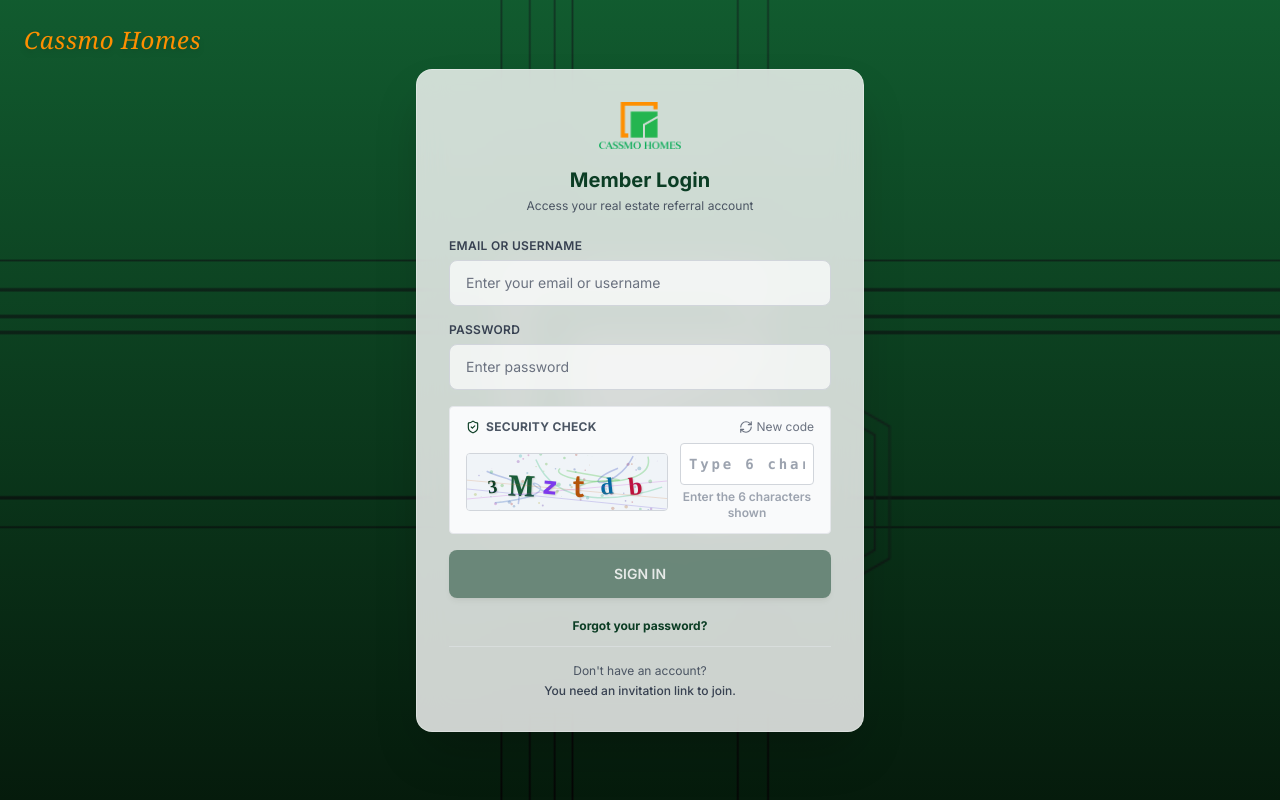
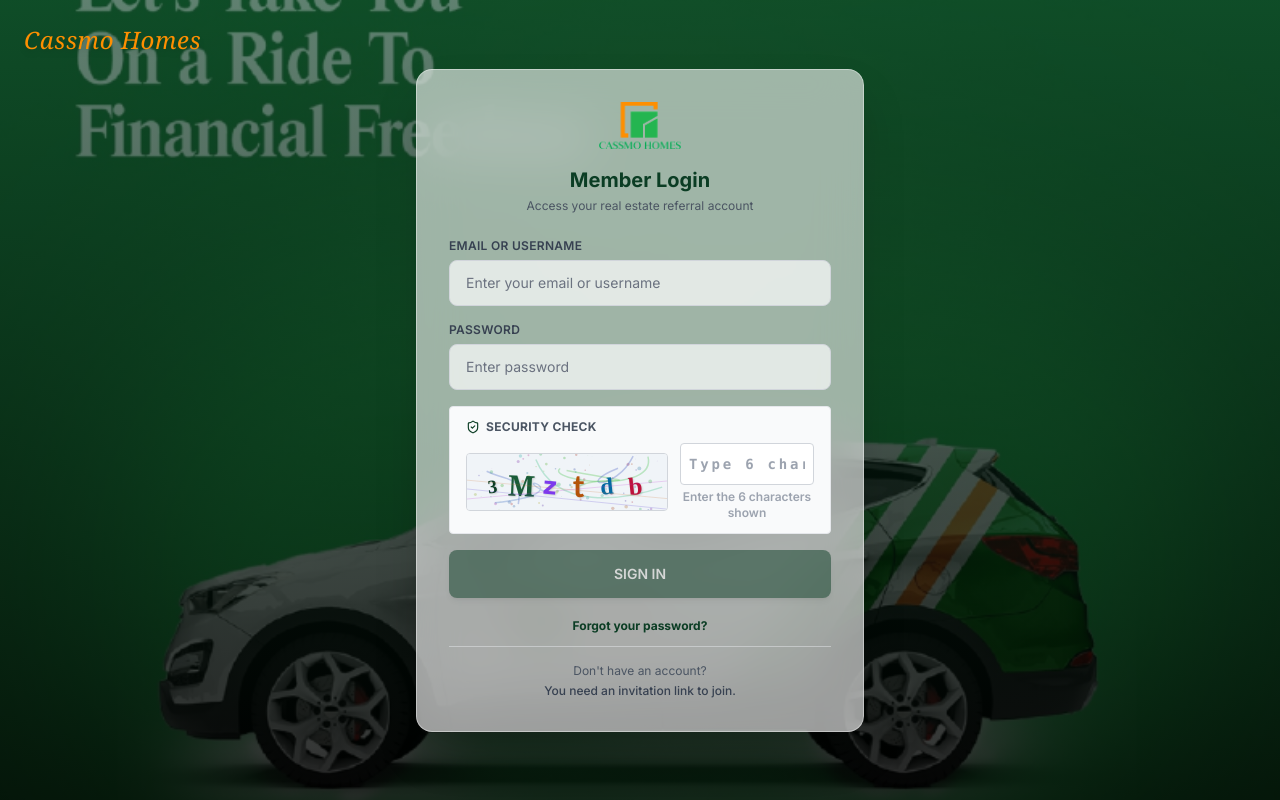
Before and after one commit to dev-anna-life/cassmo-homes, a Next.js app: page /login in a window 1280 px wide. Built offline with nearby package versions, Linux system fonts and the light colour scheme.

Commit message:
fix: motor image background on auth pages, remove captcha New Code button

```diff
--- a/app/forgot-password/page.jsx
+++ b/app/forgot-password/page.jsx
@@ -36,7 +36,7 @@ export default function ForgotPasswordPage() {
     <div
       className="min-h-screen flex items-center justify-center relative px-4 py-12"
       style={{
-        backgroundImage: "linear-gradient(rgba(11, 61, 36, 0.75), rgba(0, 0, 0, 0.85)), url('/images/car-dark.png')",
+        backgroundImage: "linear-gradient(rgba(11, 61, 36, 0.65), rgba(0, 0, 0, 0.8)), url('/images/flyer-freedom.png')",
         backgroundSize: "cover",
         backgroundPosition: "center",
         backgroundAttachment: "fixed",
--- a/app/login/page.jsx
+++ b/app/login/page.jsx
@@ -65,7 +65,7 @@ function LoginForm() {
     <div
       className="min-h-screen flex items-center justify-center relative px-4 py-12"
       style={{
-        backgroundImage: "linear-gradient(rgba(11, 61, 36, 0.75), rgba(0, 0, 0, 0.85)), url('/images/car-dark.png')",
+        backgroundImage: "linear-gradient(rgba(11, 61, 36, 0.65), rgba(0, 0, 0, 0.8)), url('/images/flyer-freedom.png')",
         backgroundSize: "cover",
         backgroundPosition: "center",
         backgroundAttachment: "fixed",
@@ -81,9 +81,9 @@ function LoginForm() {
       <div className="w-full max-w-md relative z-10">
         {/* Success Modal */}
         {success && (
-          <div className="bg-white/95 backdrop-blur-md rounded-2xl shadow-2xl p-10 text-center border border-white/20">
+          <div className="bg-white/70 backdrop-blur-xl rounded-2xl shadow-2xl p-10 text-center border border-white/30">
             <div className="flex items-center justify-center mb-6">
-              <div className="w-20 h-20 rounded-full border-4 border-green-200 flex items-center justify-center bg-green-50">
+              <div className="w-20 h-20 rounded-full border-4 border-green-200 flex items-center justify-center bg-green-50/50">
                 <CheckCircle className="w-12 h-12 text-green-500" strokeWidth={1.5} />
               </div>
             </div>
@@ -112,7 +112,7 @@ function LoginForm() {
 
         {/* Login Form Container */}
         {!success && (
-          <div className="bg-white/80 backdrop-blur-lg rounded-2xl shadow-2xl p-8 border border-white/30">
+          <div className="bg-white/60 backdrop-blur-xl rounded-2xl shadow-2xl p-8 border border-white/40">
             {/* Logo */}
             <div className="mb-6 text-center">
               <Link href="/">
--- a/app/portal/admin/office/login/page.jsx
+++ b/app/portal/admin/office/login/page.jsx
@@ -55,7 +55,7 @@ function AdminLoginForm() {
     <div
       className="min-h-screen flex items-center justify-center relative px-4 py-12"
       style={{
-        backgroundImage: "linear-gradient(rgba(11, 61, 36, 0.8), rgba(0, 0, 0, 0.9)), url('/images/car-dark.png')",
+        backgroundImage: "linear-gradient(rgba(11, 61, 36, 0.65), rgba(0, 0, 0, 0.8)), url('/images/flyer-freedom.png')",
         backgroundSize: "cover",
         backgroundPosition: "center",
         backgroundAttachment: "fixed",
--- a/app/reset-password/page.jsx
+++ b/app/reset-password/page.jsx
@@ -59,7 +59,7 @@ function ResetPasswordForm() {
     <div
       className="min-h-screen flex items-center justify-center relative px-4 py-12"
       style={{
-        backgroundImage: "linear-gradient(rgba(11, 61, 36, 0.75), rgba(0, 0, 0, 0.85)), url('/images/car-dark.png')",
+        backgroundImage: "linear-gradient(rgba(11, 61, 36, 0.65), rgba(0, 0, 0, 0.8)), url('/images/flyer-freedom.png')",
         backgroundSize: "cover",
         backgroundPosition: "center",
         backgroundAttachment: "fixed",
--- a/app/signup/page.jsx
+++ b/app/signup/page.jsx
@@ -122,7 +122,7 @@ function SignupForm() {
     <div
       className="min-h-screen flex items-center justify-center relative px-4 py-8"
       style={{
-        backgroundImage: "linear-gradient(rgba(11, 61, 36, 0.75), rgba(0, 0, 0, 0.85)), url('/images/car-dark.png')",
+        backgroundImage: "linear-gradient(rgba(11, 61, 36, 0.65), rgba(0, 0, 0, 0.8)), url('/images/flyer-freedom.png')",
         backgroundSize: "cover",
         backgroundPosition: "center",
         backgroundAttachment: "fixed",
@@ -138,9 +138,9 @@ function SignupForm() {
       <div className="w-full max-w-lg relative z-10 my-6">
         {/* Success State */}
         {success ? (
-          <div className="bg-white/95 backdrop-blur-md rounded-2xl shadow-2xl p-10 text-center border border-white/20">
+          <div className="bg-white/70 backdrop-blur-xl rounded-2xl shadow-2xl p-10 text-center border border-white/30">
             <div className="flex items-center justify-center mb-6">
-              <div className="w-20 h-20 rounded-full border-4 border-green-200 flex items-center justify-center bg-green-50">
+              <div className="w-20 h-20 rounded-full border-4 border-green-200 flex items-center justify-center bg-green-50/50">
                 <CheckCircle className="w-12 h-12 text-green-500" strokeWidth={1.5} />
               </div>
             </div>
@@ -155,7 +155,7 @@ function SignupForm() {
           </div>
         ) : (
           /* Registration Form */
-          <div className="bg-white/80 backdrop-blur-lg rounded-2xl shadow-2xl p-8 border border-white/30">
+          <div className="bg-white/60 backdrop-blur-xl rounded-2xl shadow-2xl p-8 border border-white/40">
             {/* Logo */}
             <div className="mb-6 text-center">
               <Link href="/">
--- a/components/MathCaptcha.jsx
+++ b/components/MathCaptcha.jsx
@@ -1,7 +1,7 @@
 "use client";
 
 import { useEffect, useRef, useState, useCallback } from "react";
-import { RefreshCw, ShieldCheck } from "lucide-react";
+import { ShieldCheck } from "lucide-react";
 
 const CHARS = "abcdefghijkmnpqrstuvwxyzABCDEFGHJKLMNPQRSTUVWXYZ23456789"; // no o, O, 0, i, I, l, 1 (confusing)
 const LENGTH = 6;
@@ -151,15 +151,6 @@ export default function VisualCaptcha({ onVerified }) {
           <ShieldCheck className="w-3.5 h-3.5 text-[#0B3D24]" />
           Security Check
         </span>
-        <button
-          type="button"
-          onClick={refresh}
-          className="flex items-center gap-1 text-xs text-gray-500 hover:text-[#0B3D24] transition-colors"
-          title="Refresh code"
-        >
-          <RefreshCw className="w-3.5 h-3.5" />
-          New code
-        </button>
       </div>
 
       {/* Canvas */}
```
